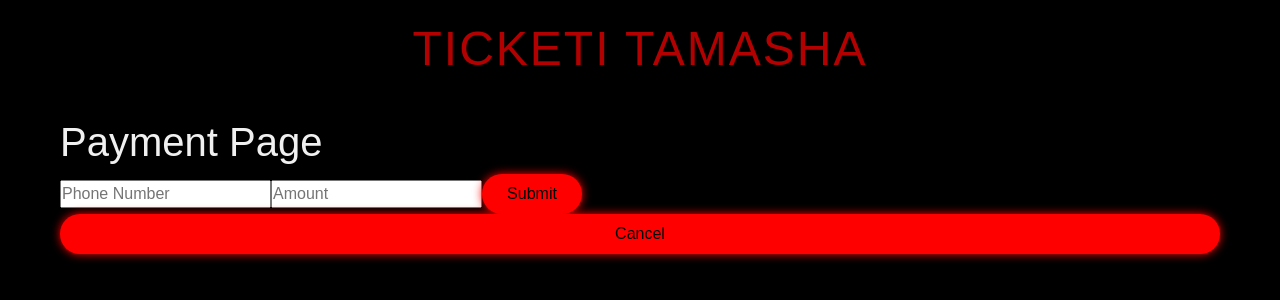
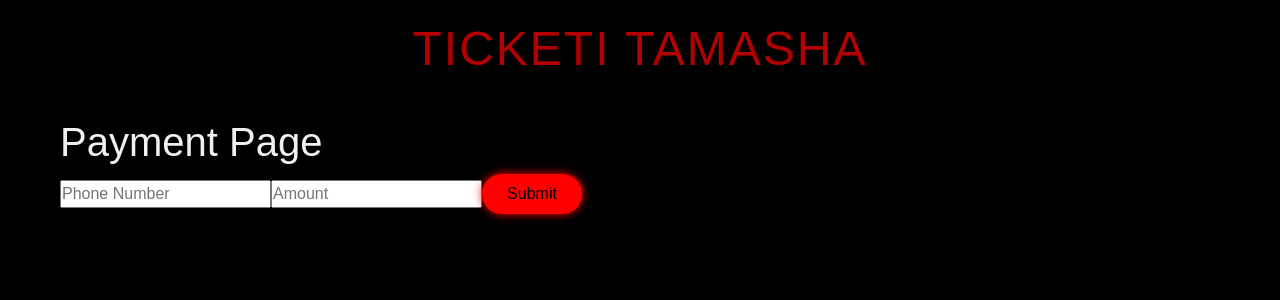
Before and after one commit to Joy-Renee/Tiketi-Tamasha-client, a React (Create React App) app: page /paymentsorganizer in a window 1280 px wide. Shown: the top 300 px of the page. Built offline with nearby package versions, Linux system fonts and the light colour scheme; a web font is replaced by a local one.

Commit message:
Update PaymentsOrganizer.js

```diff
--- a/src/Components/PaymentsOrganizer.js
+++ b/src/Components/PaymentsOrganizer.js
@@ -1,72 +1,67 @@
 import React, { useState } from 'react';
-import { useNavigate } from 'react-router-dom';
-import axios from "axios";
+import axios from 'axios';
+import "../Assets/PaymentPage.css"; // Ensure you have some basic styling here
 
-const PaymentsOrganizer = ({ userId }) => {
-    const navigate = useNavigate();
+function PaymentOrganizer() {
   const [phoneNumber, setPhoneNumber] = useState('');
   const [paymentAmount, setPaymentAmount] = useState('');
-    const [summary, setSummary] = useState(null);
+  const [loading, setLoading] = useState(false);
 
-    const handlePayment = async (e) => {
-        e.preventDefault();
+  const handlePayment = async (event) => {
+    event.preventDefault();
+
     if (phoneNumber && paymentAmount) {
+      setLoading(true);
       try {
-                const response = await axios.post('https://tiketi-tamasha-server.onrender.com/paymentsorganizer', {
+        const response = await axios.post('https://tiketi-tamasha-server.onrender.com/pay', {
           phone_number: phoneNumber.trim(),
           amount: paymentAmount,
-                    user_id: userId
         }, {
           headers: {
             'Content-Type': 'application/json',
           }
         });
 
-                if (response.data.ResponseCode === '0') {
-                    alert('Payment successful!');
+        if (response.data.CheckoutRequestID) {
+          alert('Payment request sent successfully! Please check your phone to complete the payment.');
         } else {
-                    alert('Payment failed. Please try again.');
+          alert('Payment initiation failed. Please try again.');
         }
       } catch (error) {
-                // console.error('Payment error:', error);
-                alert('Check your phone for the confirmation message.');
+        console.error('Payment error:', error);
+        alert('An error occurred while initiating payment. Please try again.');
+      } finally {
+        setLoading(false);
       }
-            setSummary(null);
-            setPhoneNumber('');
-            setPaymentAmount('');
     } else {
       alert('Please enter both phone number and payment amount.');
     }
   };
 
-    const handleCancel = () => {
-        setSummary(null);
-        setPhoneNumber('');
-        setPaymentAmount('');
-        navigate('/venues');
-    };
-
   return (
-        <div>
+    <div className="payment-page">
       <h1>Payment Page</h1>
-            <form onSubmit={handlePayment}>
+      <form onSubmit={handlePayment} className="payment-form">
         <input
           type="text"
           placeholder="Phone Number"
           value={phoneNumber}
           onChange={(e) => setPhoneNumber(e.target.value)}
+          required
         />
         <input
-                    type="text"
+          type="number"
           placeholder="Amount"
           value={paymentAmount}
           onChange={(e) => setPaymentAmount(e.target.value)}
+          required
         />
-                <button type="submit" className="submit">Submit</button>
-                <button type="button" className="cancel" onClick={handleCancel}>Cancel</button>
+        <button type="submit" className="submit" disabled={loading}>
+          {loading ? 'Processing...' : 'Submit'}
+        </button>
       </form>
     </div>
   );
 }
 
-export default PaymentsOrganizer;
+export default PaymentOrganizer;
```
Lines whose indentation alone changed are shown as unchanged.
